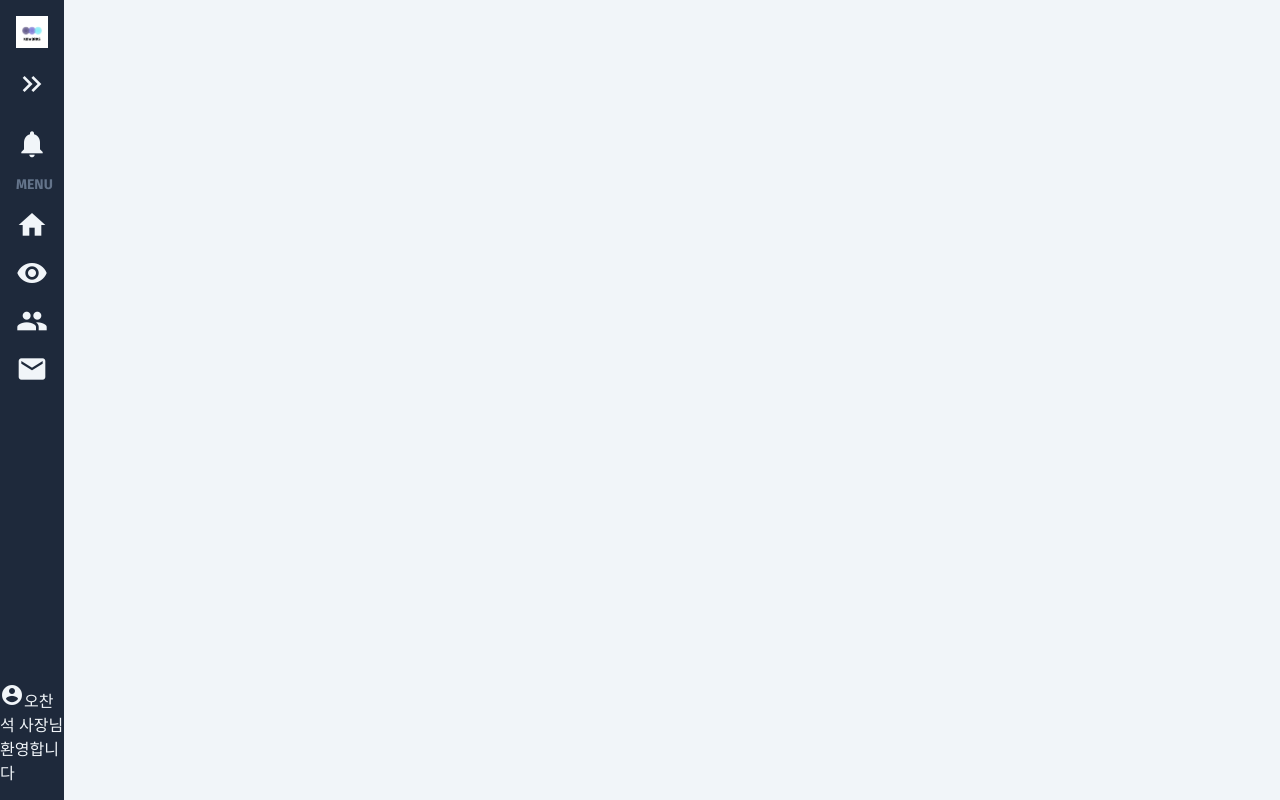
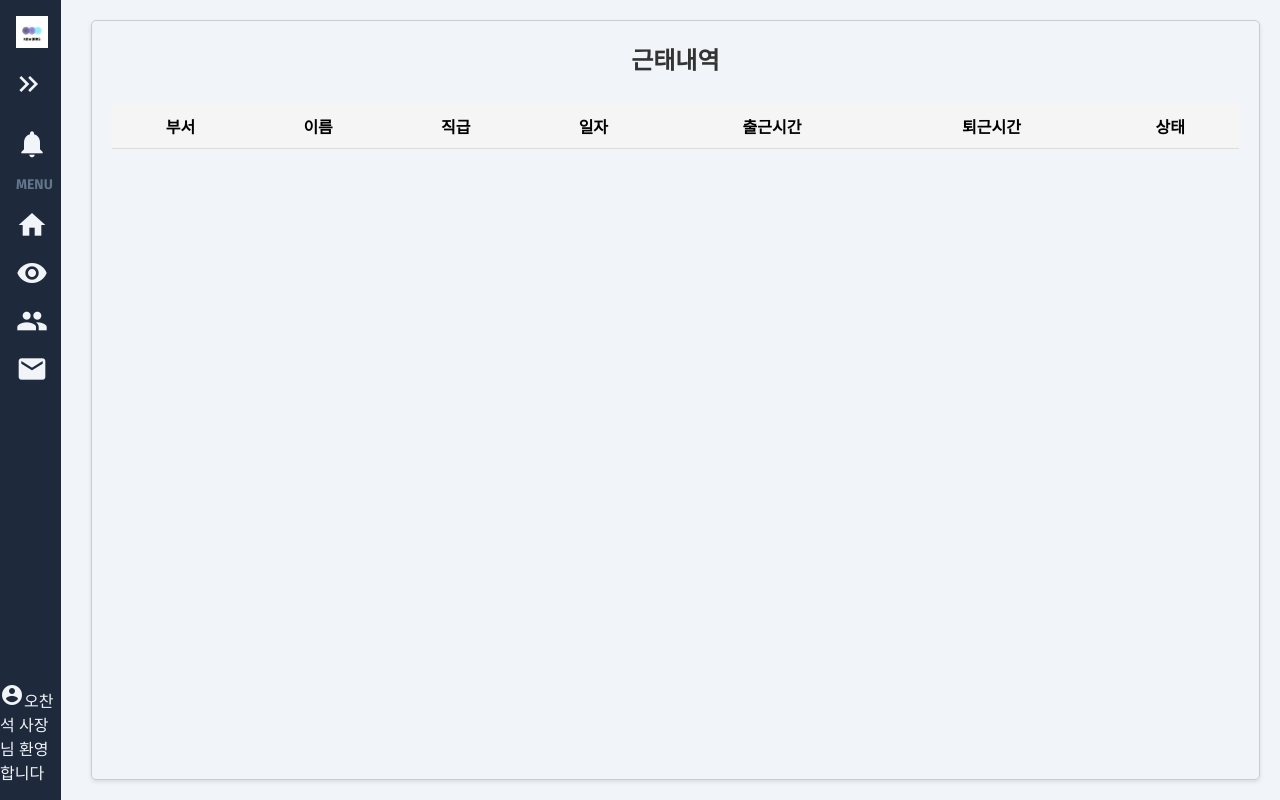
Before and after one commit to KOSA200OK/KOSA_KOWORKS_Front, a Vue app: page /AttendanceList in a window 1280 px wide. Built offline with nearby package versions, Linux system fonts and the light colour scheme.

Commit message:
[feat] attendanceItem.vue, attendanceList.vue 추가

```diff
--- a/src/pages/attendance/AttendanceItem.vue
+++ b/src/pages/attendance/AttendanceItem.vue
@@ -1,13 +1,79 @@
 <template>
-    <div>
-
+    <div class="attendance">
+        <h3 class="title">근태내역</h3>
+        <br>
+        <table>
+            <thead>
+                <tr>
+                    <th>부서</th>
+                    <th>이름</th>
+                    <th>직급</th>
+                    <th>일자</th>
+                    <th>출근시간</th>
+                    <th>퇴근시간</th>
+                    <th>상태</th>
+                </tr>
+            </thead>
+            <tbody/>
+        </table>
     </div>
 </template>
 <script>
 export default {
+    name: 'AttendanceItem',
+    props:["a"],
+    data() {
+        return {
 
+        }
+    }
 }
 </script>
-<style>
+<style scoped>
+.title {
+    text-align: center;
+    font-size: 24px;
+    color: #333;
+    text-transform: uppercase;
+    margin-bottom: 10px;
+}
+.attendance{
+    font-family: 'Arial', sans-serif;
+    border: 1px solid #ccc;
+    border-radius: 5px;
+    padding: 20px;
+    margin: 20px;
+    box-shadow: 0 2px 4px rgba(0, 0, 0, 0.1);
+    margin-left: 30px;
+    width: 1300px;
+}
 
+h2 {
+    text-align: center;
+    margin-bottom: 20px;
+    color: #333;
+}
+
+table {
+    width: 100%;
+    border-collapse: collapse;
+}
+
+th, td {
+    padding: 10px;
+    text-align: center;
+    border-bottom: 1px solid #ddd;
+}
+
+thead {
+    background-color: #f5f5f5;
+}
+
+    tbody tr:nth-child(even) {
+    background-color: #f9f9f9;
+}
+
+tbody tr:hover {
+    background-color: #eaeaea;
+}
 </style>
--- a/src/router/index.js
+++ b/src/router/index.js
@@ -1,5 +1,6 @@
 import { createRouter, createWebHistory } from 'vue-router'
 import Home from '../pages/Home.vue'
+import AttendanceList from '@/pages/attendance/AttendanceItem.vue'
 
 const router = createRouter({
     history: createWebHistory(),
@@ -11,7 +12,9 @@ const router = createRouter({
         {
             path: '/about',
             component: () => import('../pages/About.vue')
-        }
+        },
+        {path: '/AttendanceList', component: AttendanceList},
+
     ]
 })
 
```
Also changed, not shown: src/pages/attendance/AttendanceList.vue (+26 -5 lines).
